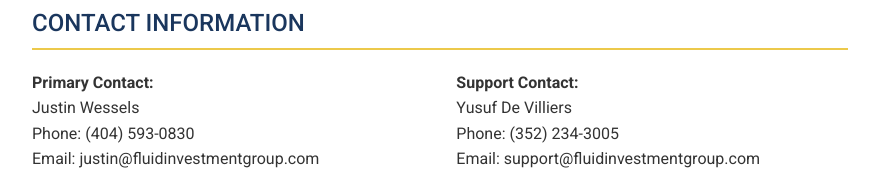
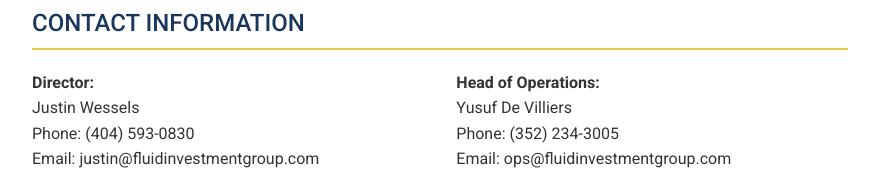
Before and after one commit to jjwprotozoa/fldinvgrp, a plain HTML site: page capability-statement.html in a window 1280 px wide. Shown: the part 3532-3721 px from the top of the page, without its empty margins (200-1079 px from the left). Drawn offline with Linux system fonts and the light colour scheme.

Commit message:
Update capability-statement.html
updated buisness titles and email

```diff
--- a/capability-statement.html
+++ b/capability-statement.html
@@ -336,17 +336,17 @@
       <h2>CONTACT INFORMATION</h2>
       <div class="contact-info">
         <div class="contact-person">
-          <strong>Primary Contact:</strong><br>
+          <strong>Director:</strong><br>
           Justin Wessels<br>
           Phone: (404) 593-0830<br>
           Email: justin@fluidinvestmentgroup.com
         </div>
 
         <div class="contact-person">
-          <strong>Support Contact:</strong><br>
+          <strong>Head of Operations:</strong><br>
           Yusuf De Villiers<br>
           Phone: (352) 234-3005<br>
-          Email: support@fluidinvestmentgroup.com
+          Email: ops@fluidinvestmentgroup.com
         </div>
 
         <div class="contact-person">
```
